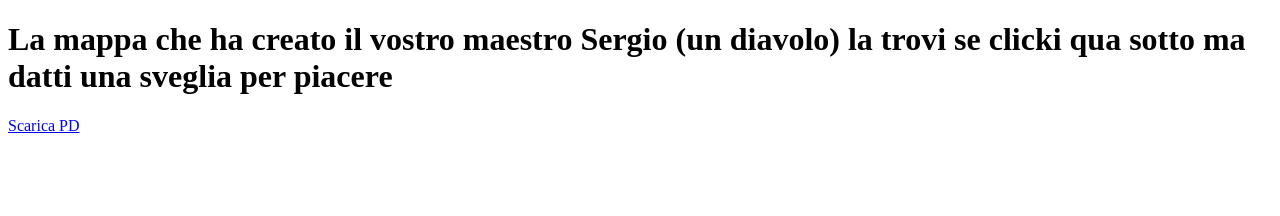
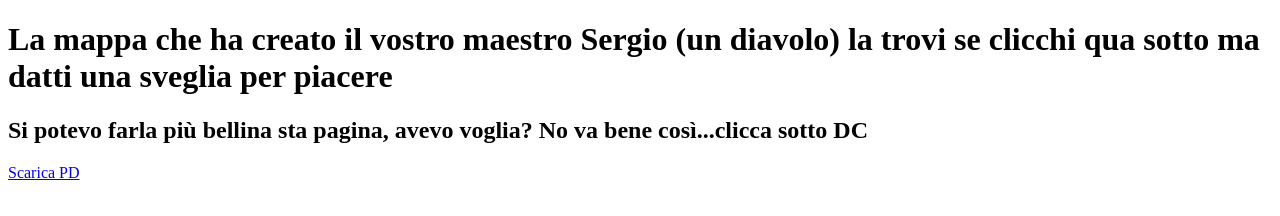
Before and after one commit to Campo95s/mappa-giappone-2026, a plain HTML site: page index.html in a window 1280 px wide. Drawn offline with Linux system fonts and the light colour scheme.

Commit message:
Update index.html

```diff
--- a/index.html
+++ b/index.html
@@ -6,7 +6,8 @@
     <title>Mappa Giappone 2026</title>
 </head>
 <body>
-    <h1>La mappa che ha creato il vostro maestro Sergio (un diavolo) la trovi se clicki qua sotto ma datti una sveglia per piacere</h1>
+    <h1>La mappa che ha creato il vostro maestro Sergio (un diavolo) la trovi se clicchi qua sotto ma datti una sveglia per piacere</h1>
+    <h2>Si potevo farla più bellina sta pagina, avevo voglia? No va bene così...clicca sotto DC</h2>
     <p><a href="mappa.kml">Scarica PD</a></p>
 </body>
 </html>
```
